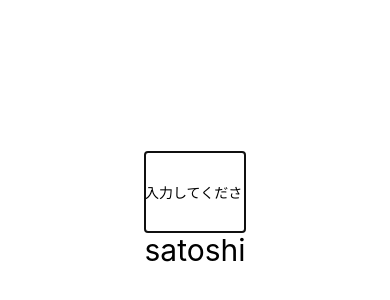
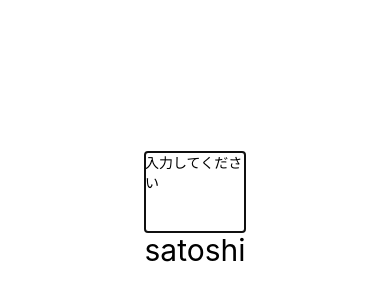
Before and after one commit to n-satoshi061/react-native-tutorial, a React Native app: screen / in a window 390 px wide. Shown: the part 212-512 px from the top of the page. Built offline with nearby package versions, Linux system fonts and the light colour scheme.

Commit message:
TextInputの修正

```diff
--- a/App.js
+++ b/App.js
@@ -11,7 +11,7 @@ export default function App() {
         style={{height: 80, width: 100}}
         placeholder="入力してください"
         onChangeText={name => setName(name)}
-        // multiline={true}
+        multiline={true}
         clearButtonMode={'always'}
         autoFocus={true}
         keyboardAppearance={'dark'}
```
